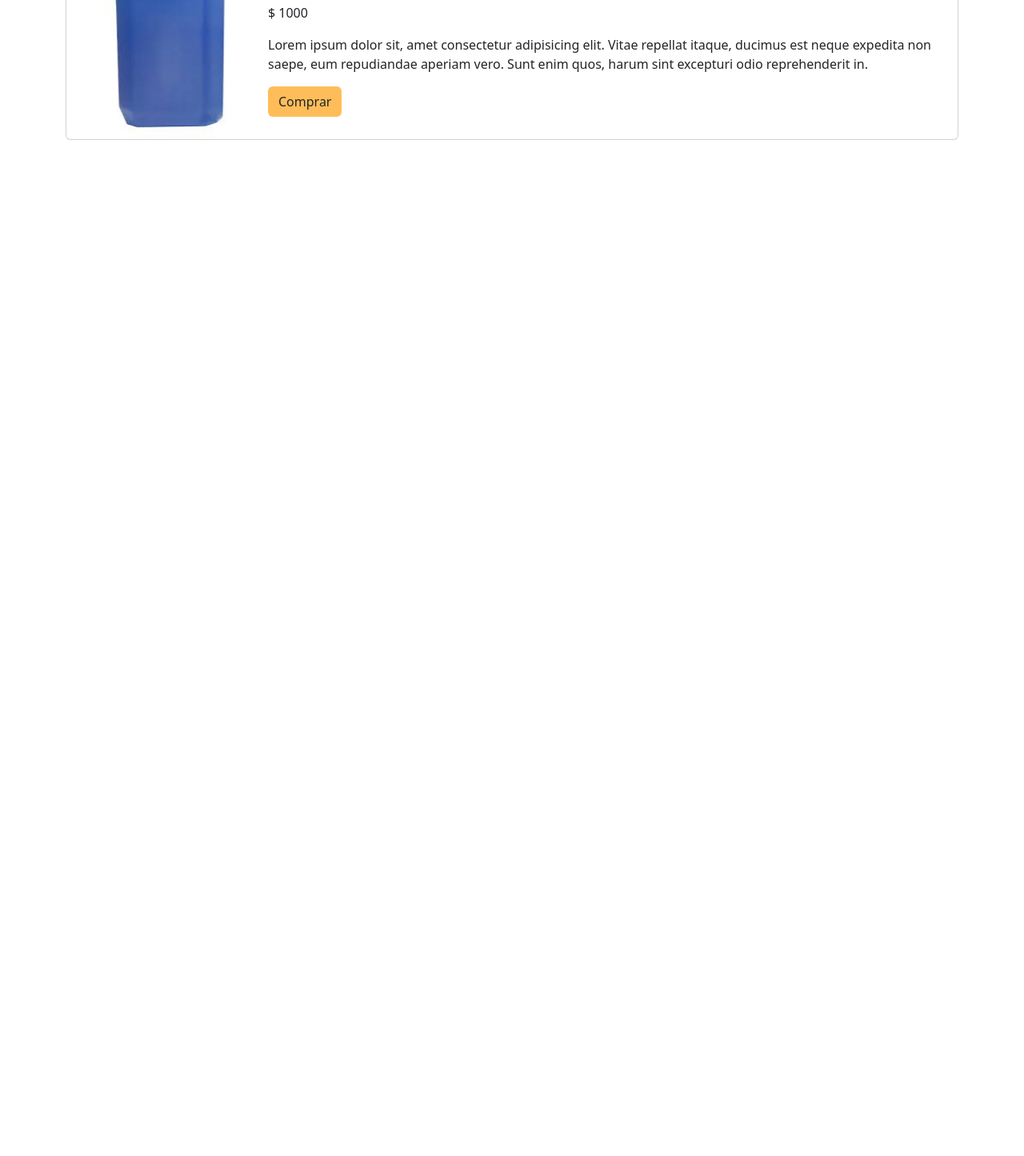
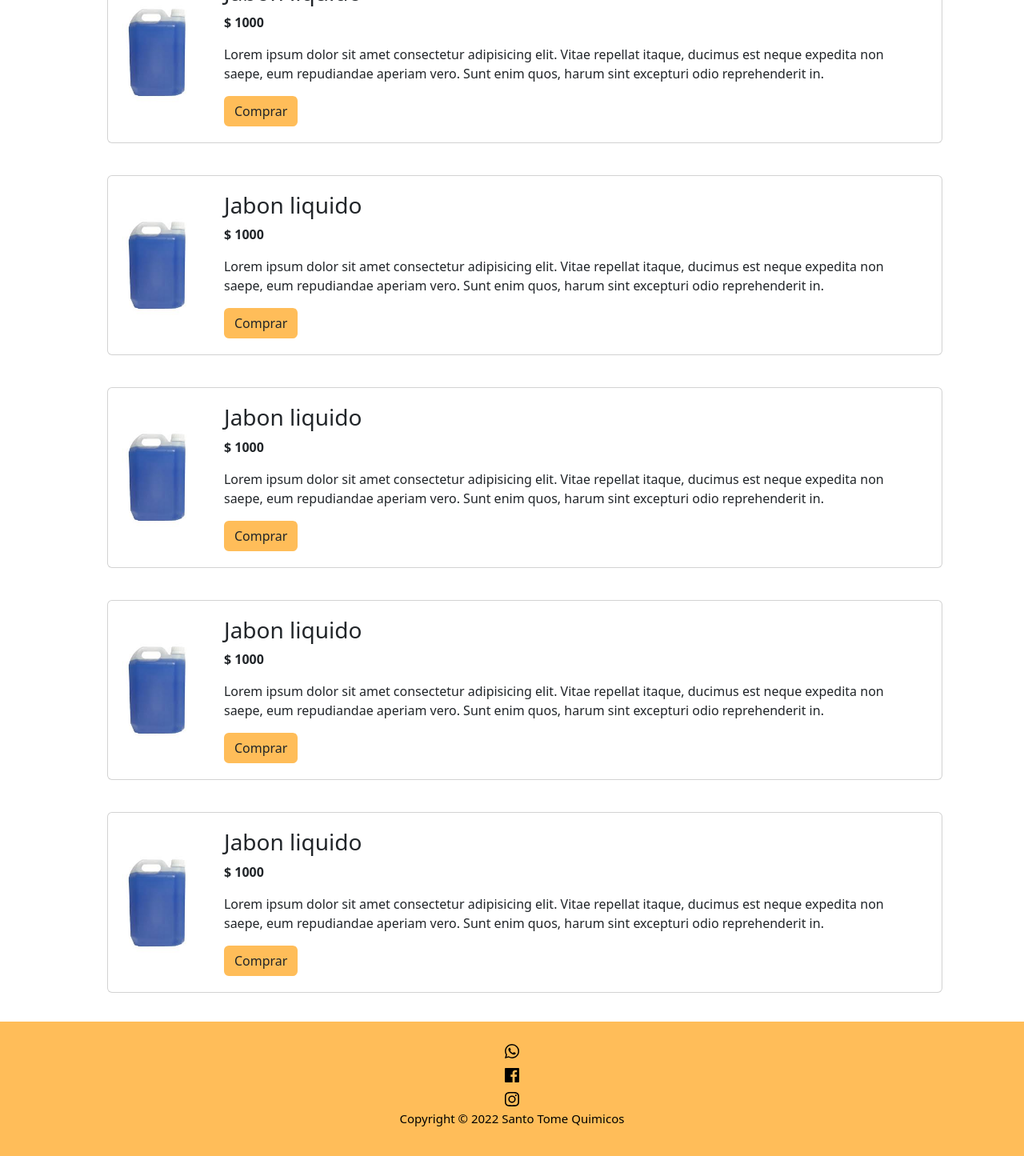
Before and after one commit to matiaslenci/santomtomequimicos, a plain HTML site: page index.html in a window 1280 px wide. Shown: the part 346-1791 px from the top of the page at 80% size. Before the commit the page ends 800 px from the top, so only its background shows below. Drawn offline with nearby package versions, Linux system fonts and the light colour scheme.

Commit message:
productos agregados

```diff
--- a/index.html
+++ b/index.html
@@ -74,26 +74,32 @@
   </header>
   <!-- MAIN -->
   <main class="container">
+
     <!-- CATALOGO -->
-    <div class="lista--catalogo" id="lista">
-      <div class="card container">
-        <div class="img--contenedor">
-          <img src="./img/muestra.jpg" alt="" class="img--producto">
-        </div>
-        <div class="info--contenedor">
-          <h3 class="titulo--producto">Jabon liquido</h3>
-          <p class="precio--producto">$ 1000</p>
-          <p class="descripcion--producto">Lorem ipsum dolor sit, amet consectetur adipisicing elit. Vitae repellat
-            itaque, ducimus est neque expedita non saepe, eum repudiandae aperiam vero. Sunt enim quos, harum sint
-            excepturi odio reprehenderit in.</p>
-          <button class="btn btn--producto">Comprar</button>
-        </div>
-      </div>
+    <div class="lista--catalogo">
+      <ul id="lista">
+
+      </ul>
     </div>
 
   </main>
   <!-- FOOTER -->
-  <footer></footer>
+  <footer class="footer">
+    <div class="footer--redes">
+      <a href="#">
+        <img src="./icons/bxl-whatsapp.svg" alt="icono de whatsapp de contacto">
+      </a>
+      <a href="#">
+        <img src="./icons/bxl-facebook-square.svg" alt="icono de facebook">
+      </a>
+      <a href="#">
+        <img src="./icons/bxl-instagram.svg" alt="icono de instagram">
+      </a>
+    </div>
+    <div class="footer--copyright">
+      <p>Copyright © 2022 Santo Tome Quimicos</p>
+    </div>
+  </footer>
   <!-- JS -->
   <script src="./js/index.js"></script>
   <!-- BT -->
--- a/js/index.js
+++ b/js/index.js
@@ -6,35 +6,59 @@ const productos = [
       nombre: "Jabon liquido",
       precio: 1000,
       img: "'../img/muestra.jpg'",
+      descripcion: "Lorem ipsum dolor sit amet consectetur adipisicing elit. Vitae repellat itaque, ducimus est neque expedita non saepe, eum repudiandae aperiam vero. Sunt enim quos, harum sint excepturi odio reprehenderit in."
     },
     {
       id: 1,
       nombre: "Jabon liquido",
       precio: 1000,
       img: "'../img/muestra.jpg'",
+      descripcion: "Lorem ipsum dolor sit amet consectetur adipisicing elit. Vitae repellat itaque, ducimus est neque expedita non saepe, eum repudiandae aperiam vero. Sunt enim quos, harum sint excepturi odio reprehenderit in."
     },
     {
       id: 2,
       nombre: "Jabon liquido",
       precio: 1000,
       img: "'../img/muestra.jpg'",
+      descripcion: "Lorem ipsum dolor sit amet consectetur adipisicing elit. Vitae repellat itaque, ducimus est neque expedita non saepe, eum repudiandae aperiam vero. Sunt enim quos, harum sint excepturi odio reprehenderit in."
     },
     {
       id: 3,
       nombre: "Jabon liquido",
       precio: 1000,
       img: "'../img/muestra.jpg'",
+      descripcion: "Lorem ipsum dolor sit amet consectetur adipisicing elit. Vitae repellat itaque, ducimus est neque expedita non saepe, eum repudiandae aperiam vero. Sunt enim quos, harum sint excepturi odio reprehenderit in."
     },
     {
       id: 4,
       nombre: "Jabon liquido",
       precio: 1000,
       img: "'../img/muestra.jpg'",
+      descripcion: "Lorem ipsum dolor sit amet consectetur adipisicing elit. Vitae repellat itaque, ducimus est neque expedita non saepe, eum repudiandae aperiam vero. Sunt enim quos, harum sint excepturi odio reprehenderit in."
     },
 ];
 
+
+function renderizarProductos(){
 let lista = document.getElementById('lista');
-/*
-lista.innerHTML = `
+for (const producto of productos){
+lista.innerHTML += `
+<li class="list-group-item li--producto">
+<div class="card">
+  <div class="img--contenedor">
+    <img src=${producto.img} class="img-fluid">
+  </div>
+  <div class="info--contenedor">
+    <h3>${producto.nombre}</h3>
+    <p><strong> $ ${producto.precio} </strong></p>
+    <p>${producto.descripcion}</p>
+    <button class='btn btn--producto' id='btn${producto.id}'>Comprar</button>
+  </div>
+</div>
+</li>
+`;
 
-` */
+}
+ }
+
+  renderizarProductos();
--- a/style.css
+++ b/style.css
@@ -2,6 +2,7 @@
   margin: 0;
   padding: 0;
 }
+
 
 /* HEADER */
 
@@ -15,14 +16,14 @@
   padding: 0px 20px 0px 0px;
 }
 
-.header--item{
+.header--item {
   display: flex;
   flex-direction: row;
   align-items: bottom;
-  padding:0px 20px 0px 0px;
+  padding: 0px 20px 0px 0px;
 }
 
-.header--contacto__texto{
+.header--contacto__texto {
   margin: 0px;
 }
 
@@ -43,24 +44,22 @@
   background: #e9e9eb;
   margin-bottom: 2rem;
   box-shadow: rgba(0, 0, 0, 0.08) 0px 3px 15px;
-/*   box-shadow: 0 1px 11px 3px rgba(0, 0, 0, 0.338); */
+  /*   box-shadow: 0 1px 11px 3px rgba(0, 0, 0, 0.338); */
 }
 
 .nav-link {
-font-size: 20px;
+  font-size: 20px;
 }
 
-
-.logo{
+.logo {
   width: 75px;
   height: 75px;
   margin-right: 20px;
 }
 /* MAIN */
 
-
 /* CATALOGO */
-.lista--catalogo{
+.lista--catalogo {
   display: flex;
   flex-direction: column;
   flex-wrap: wrap;
@@ -72,36 +71,71 @@ font-size: 20px;
 
 /* PRODUCTO */
 
-.card{
-display: flex;
-flex-direction: row;
-flex-wrap: nowrap ;
+.li--producto {
+  padding: 20px;
 }
 
-.info--contenedor{
+.card {
+  display: flex;
+  flex-direction: row;
+  flex-wrap: nowrap;
+}
+
+.info--contenedor {
   display: flex;
   flex-direction: column;
   flex-wrap: nowrap;
   justify-content: center;
-  align-items:flex-start;
+  align-items: flex-start;
+  padding: 20px;
+  margin: 0px;
+}
+
+.img--contenedor {
+  display: flex;
+  flex-direction: column;
+  flex-wrap: nowrap;
+  justify-content: center;
+  align-items: center;
   padding: 0px;
   margin: 0px;
 }
 
-.img--contenedor{
+.img--producto {
+  width: 15rem;
+}
+
+.btn--producto {
+  background-color: #ffbd59;
+}
+
+
+/* FOOTER */
+.footer {
+  display: flex;
+  flex-direction: column;
+  flex-wrap: nowrap;
+  justify-content:space-between;
+  align-items: center;
+  padding: 0px;
+  margin: 0px;
+  background-color: #ffbd59;
+  font-size: 20px;
+  font-weight: bold;
+  padding: 20px;
+}
+.footer--redes{
   display: flex;
   flex-direction: column;
   flex-wrap: nowrap;
   justify-content: center;
-  align-items:center;
+  align-items: center;
   padding: 0px;
   margin: 0px;
 }
 
-.img--producto{
-  width:15rem;
+.footer--copyright{
+  color: black;
+  font-size: 15px;
+  font-weight: lighter;
 }
-
-.btn--producto{
-  background-color: #ffbd59;
-}
```
